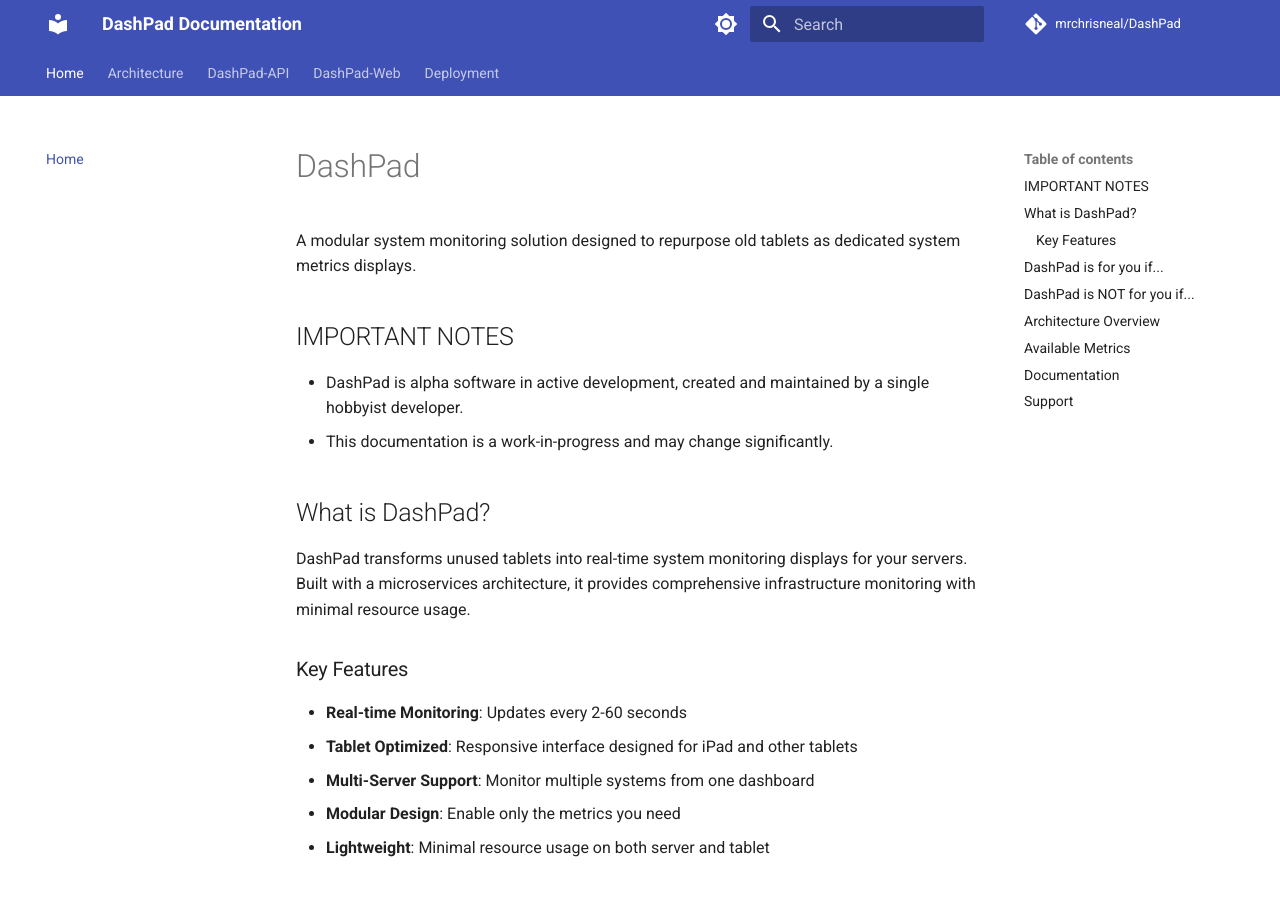
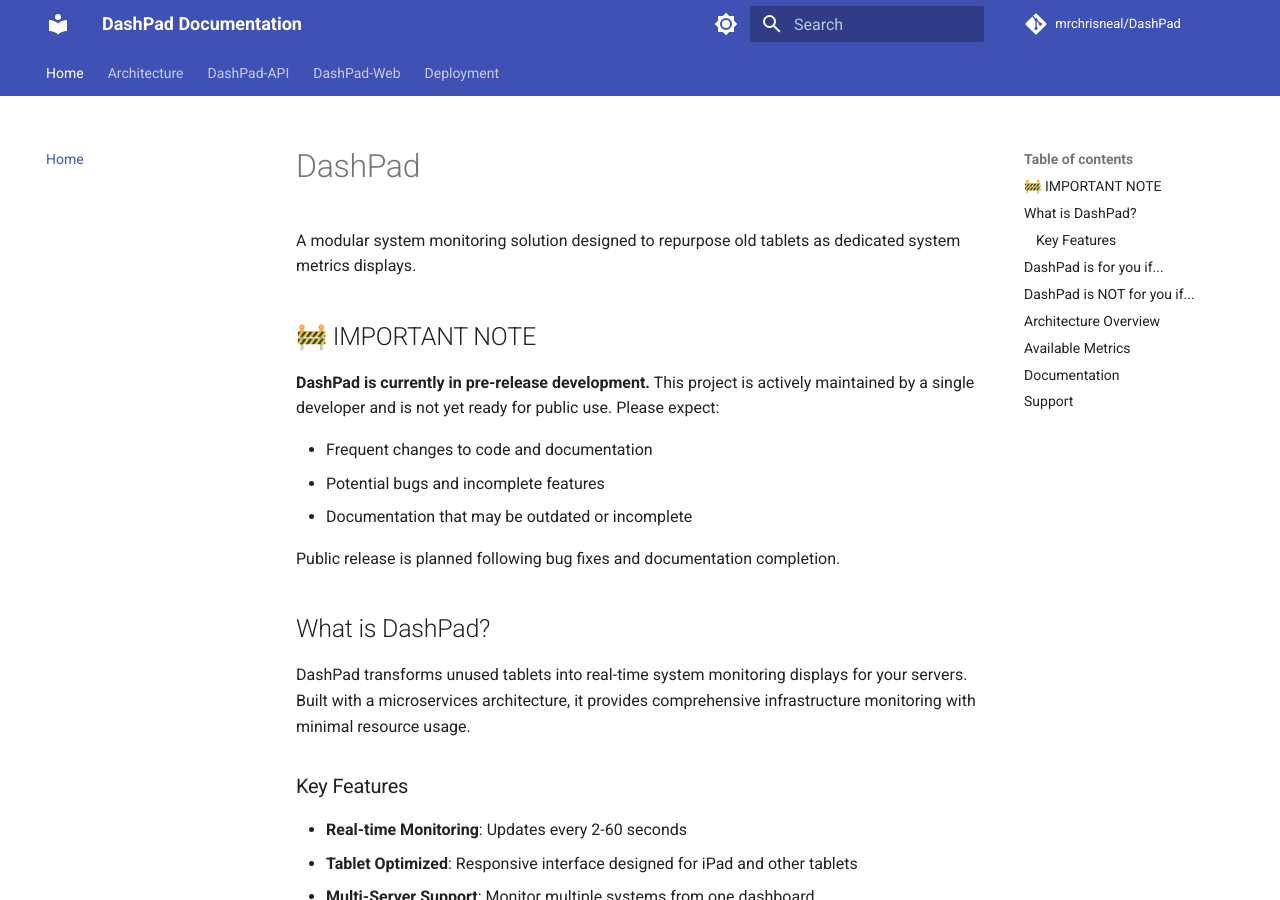
Before and after one commit to mrchrisneal/DashPad, an MkDocs documentation site: the page built from docs/index.md, in a window 1280 px wide and 900 px high. Built offline with MkDocs 1.6.1 and Material for MkDocs 9.7.7, drawn with Linux system fonts in a browser that asks for light colours; comment, search, counter and statistics services are not loaded.

Commit message:
Update index.md

```diff
--- a/docs/index.md
+++ b/docs/index.md
@@ -2,9 +2,15 @@
 
 A modular system monitoring solution designed to repurpose old tablets as dedicated system metrics displays.
 
-## IMPORTANT NOTES
-- DashPad is alpha software in active development, created and maintained by a single hobbyist developer.
-- This documentation is a work-in-progress and may change significantly.
+## 🚧 IMPORTANT NOTE
+
+**DashPad is currently in pre-release development.** This project is actively maintained by a single developer and is not yet ready for public use. Please expect:
+
+- Frequent changes to code and documentation
+- Potential bugs and incomplete features
+- Documentation that may be outdated or incomplete
+
+Public release is planned following bug fixes and documentation completion.
 
 ## What is DashPad?
 
```
